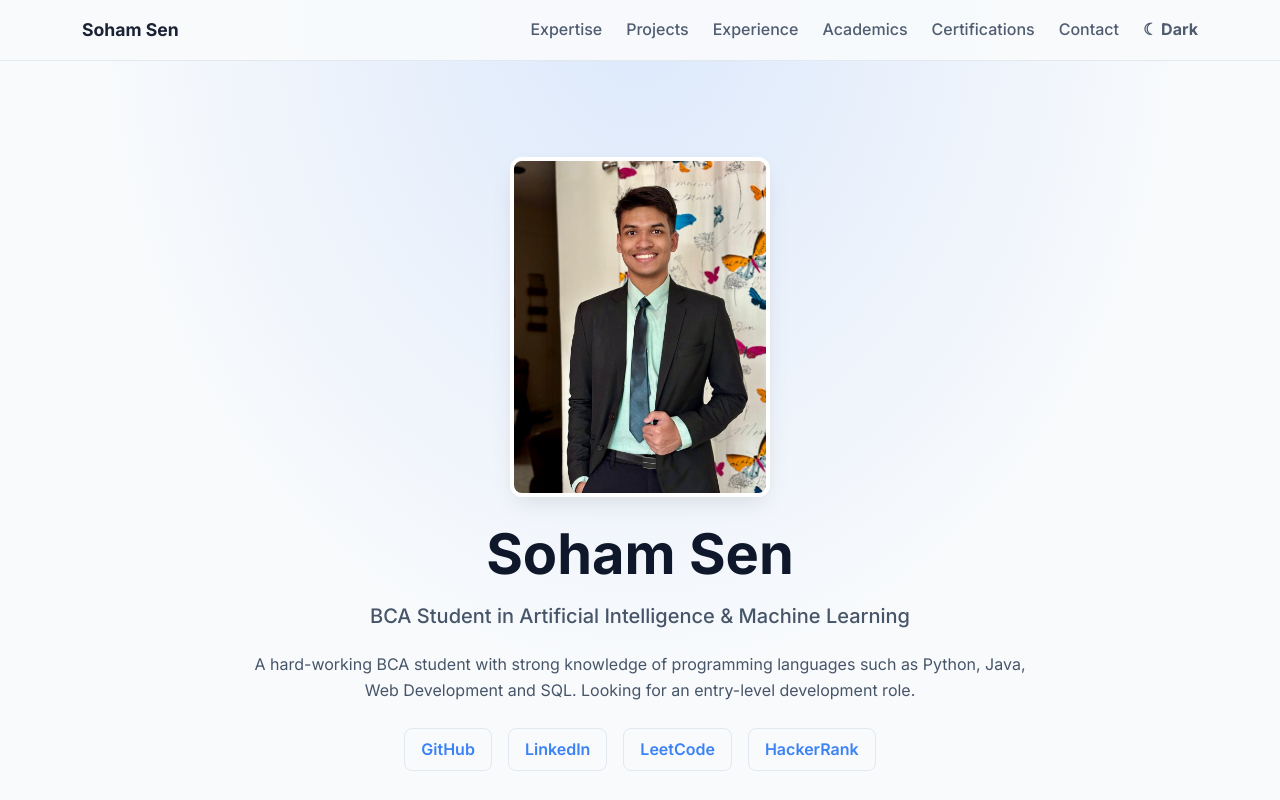
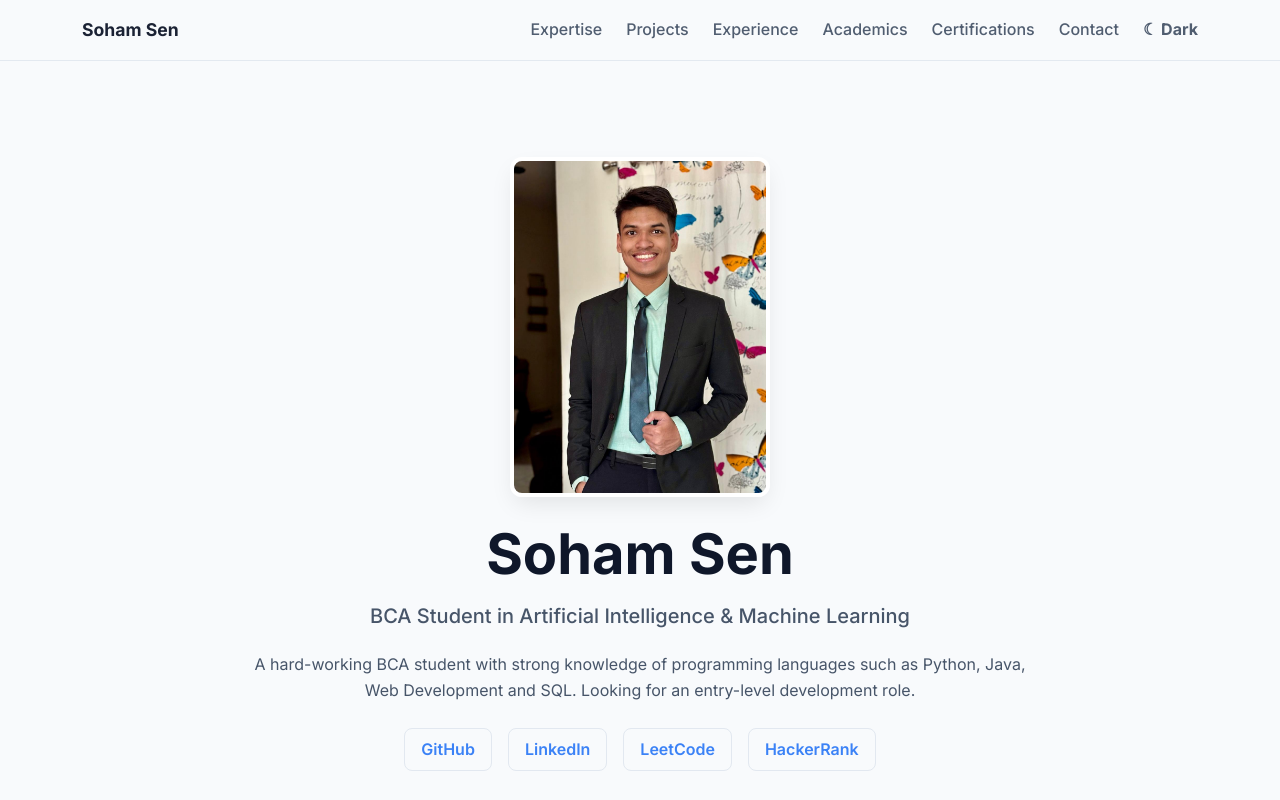
Before and after one commit to sohamsen-exe/WebsitePortfolio, a React (Create React App) app: page / in a window 1280 px wide. Shown: the top 800 px of the page. Built offline with nearby package versions, Linux system fonts and the light colour scheme.

Commit message:
Update styles.css

```diff
--- a/src/styles.css
+++ b/src/styles.css
@@ -9,7 +9,7 @@
   --accent-color: #3b82f6;
   --badge-bg: #f1f5f9;
   /* Adds a soft blue gradient for light mode */
-  --top-glow: rgba(59, 130, 246, 0.15);
+  --top-glow: rgba(#3B82F6);
 }
 
 [data-theme="dark"] {
@@ -21,7 +21,7 @@
   --accent-color: #3b82f6;
   --badge-bg: #171717;
   /* Adds a deeper, subtle blue gradient for dark mode */
-  --top-glow: rgba(59, 130, 246, 0.12);
+  --top-glow: rgba(#3B82F6);
 }
 
 body {
```
